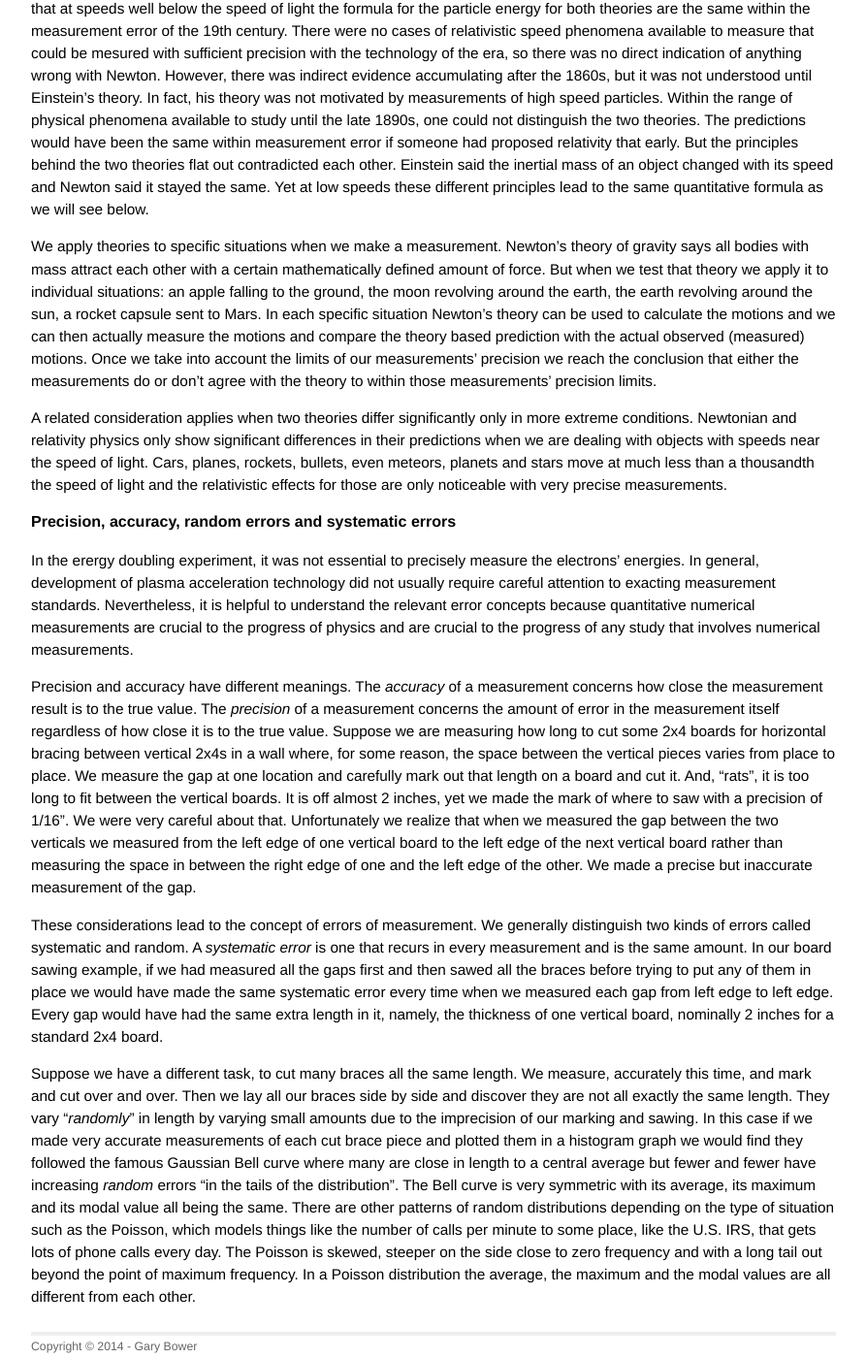
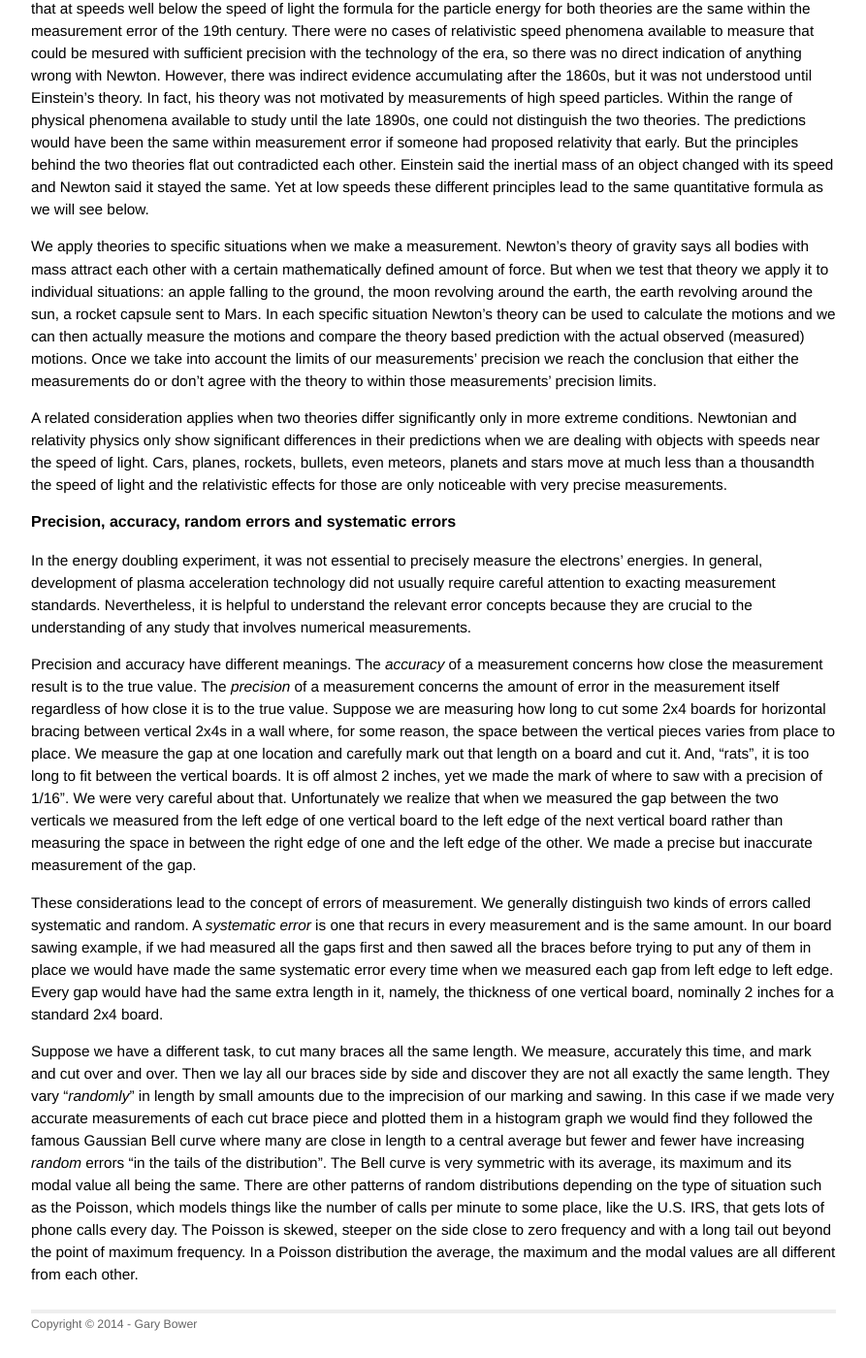
Before and after one commit to grbfacet/facet, a Jekyll site: the page built from principles-of-physics-tutorial.md, in a window 1280 px wide and 1400 px high, scrolled down 6479 px. Shown: the whole window at 97% size, without its empty margins (193-1086 px from the left). Built offline with Jekyll 4.4.1, drawn with Linux system fonts in a browser that asks for light colours; after the commit the page ends 7856 px from its top, so only the background shows below that.

Commit message:
Update principles-of-physics-tutorial.md

```diff
--- a/principles-of-physics-tutorial.md
+++ b/principles-of-physics-tutorial.md
@@ -143,10 +143,10 @@ A related consideration applies when two theories differ significantly only in m
 
 #### Precision, accuracy, random errors and systematic errors
 
-In the erergy doubling experiment, it was not essential to precisely measure the electrons' energies. In general, development of plasma acceleration technology did not usually require careful attention to exacting measurement standards. Nevertheless, it is helpful to understand the relevant error concepts because quantitative numerical measurements are crucial to the progress of physics and are crucial to the progress of any study that involves numerical measurements.
+In the energy doubling experiment, it was not essential to precisely measure the electrons' energies. In general, development of plasma acceleration technology did not usually require careful attention to exacting measurement standards. Nevertheless, it is helpful to understand the relevant error concepts because they are crucial to the understanding of any study that involves numerical measurements.
 
 Precision and accuracy have different meanings. The _accuracy_ of a measurement concerns how close the measurement result is to the true value. The _precision_ of a measurement concerns the amount of error in the measurement itself regardless of how close it is to the true value. Suppose we are measuring how long to cut some 2x4 boards for horizontal bracing between vertical 2x4s in a wall where, for some reason, the space between the vertical pieces varies from place to place. We measure the gap at one location and carefully mark out that length on a board and cut it. And, “rats”, it is too long to fit between the vertical boards. It is off almost 2 inches, yet we made the mark of where to saw with a precision of 1/16”. We were very careful about that. Unfortunately we realize that when we measured the gap between the two verticals we measured from the left edge of one vertical board to the left edge of the next vertical board rather than measuring the space in between the right edge of one and the left edge of the other. We made a precise but inaccurate measurement of the gap.
 
 These considerations lead to the concept of errors of measurement. We generally distinguish two kinds of errors called systematic and random. A _systematic error_ is one that recurs in every measurement and is the same amount. In our board sawing example, if we had measured all the gaps first and then sawed all the braces before trying to put any of them in place we would have made the same systematic error every time when we measured each gap from left edge to left edge. Every gap would have had the same extra length in it, namely, the thickness of one vertical board, nominally 2 inches for a standard 2x4 board.
 
-Suppose we have a different task, to cut many braces all the same length. We measure, accurately this time, and mark and cut over and over. Then we lay all our braces side by side and discover they are not all exactly the same length. They vary “_randomly_” in length by varying small amounts due to the imprecision of our marking and sawing. In this case if we made very accurate measurements of each cut brace piece and plotted them in a histogram graph we would find they followed the famous Gaussian Bell curve where many are close in length to a central average but fewer and fewer have increasing _random_ errors “in the tails of the distribution”. The Bell curve is very symmetric with its average, its maximum and its modal value all being the same. There are other patterns of random distributions depending on the type of situation such as the Poisson, which models things like the number of calls per minute to some place, like the U.S. IRS, that gets lots of phone calls every day. The Poisson is skewed, steeper on the side close to zero frequency and with a long tail out beyond the point of maximum frequency. In a Poisson distribution the average, the maximum and the modal values are all different from each other.
+Suppose we have a different task, to cut many braces all the same length. We measure, accurately this time, and mark and cut over and over. Then we lay all our braces side by side and discover they are not all exactly the same length. They vary “_randomly_” in length by small amounts due to the imprecision of our marking and sawing. In this case if we made very accurate measurements of each cut brace piece and plotted them in a histogram graph we would find they followed the famous Gaussian Bell curve where many are close in length to a central average but fewer and fewer have increasing _random_ errors “in the tails of the distribution”. The Bell curve is very symmetric with its average, its maximum and its modal value all being the same. There are other patterns of random distributions depending on the type of situation such as the Poisson, which models things like the number of calls per minute to some place, like the U.S. IRS, that gets lots of phone calls every day. The Poisson is skewed, steeper on the side close to zero frequency and with a long tail out beyond the point of maximum frequency. In a Poisson distribution the average, the maximum and the modal values are all different from each other.
```
